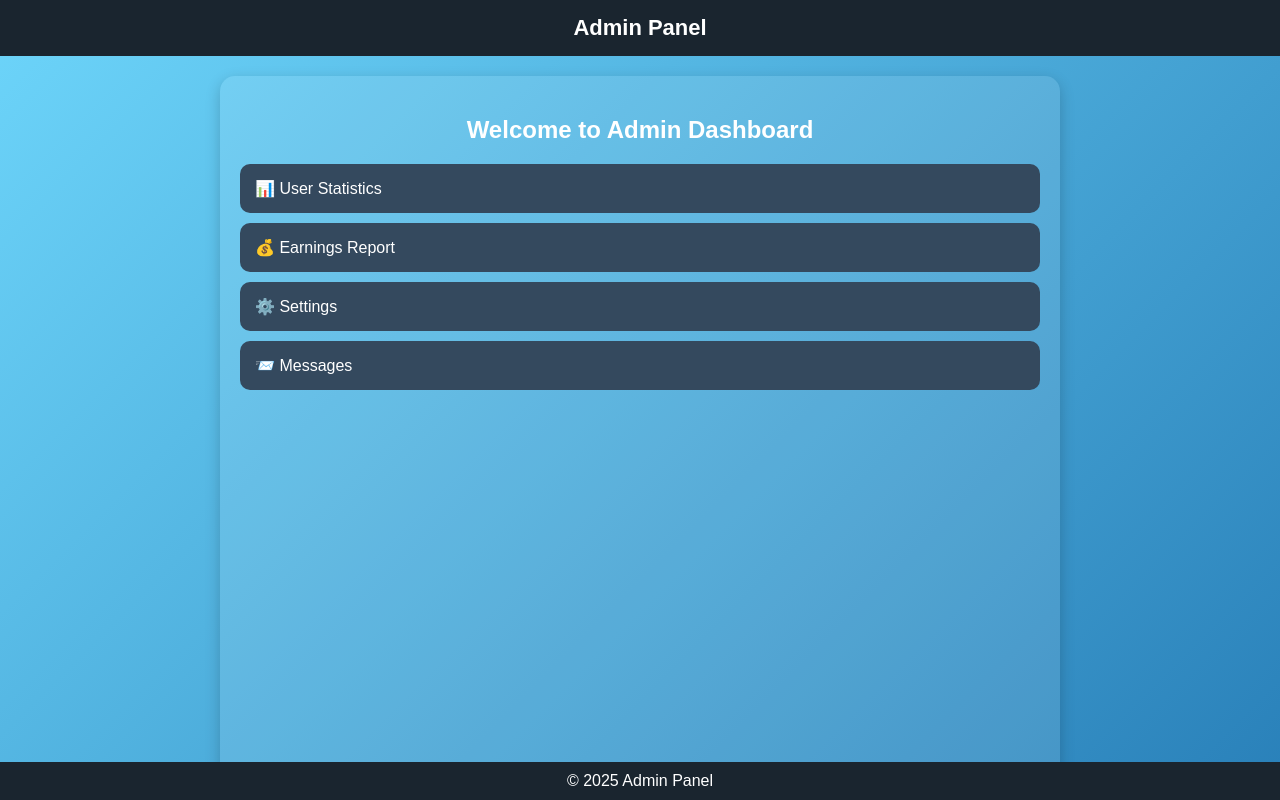
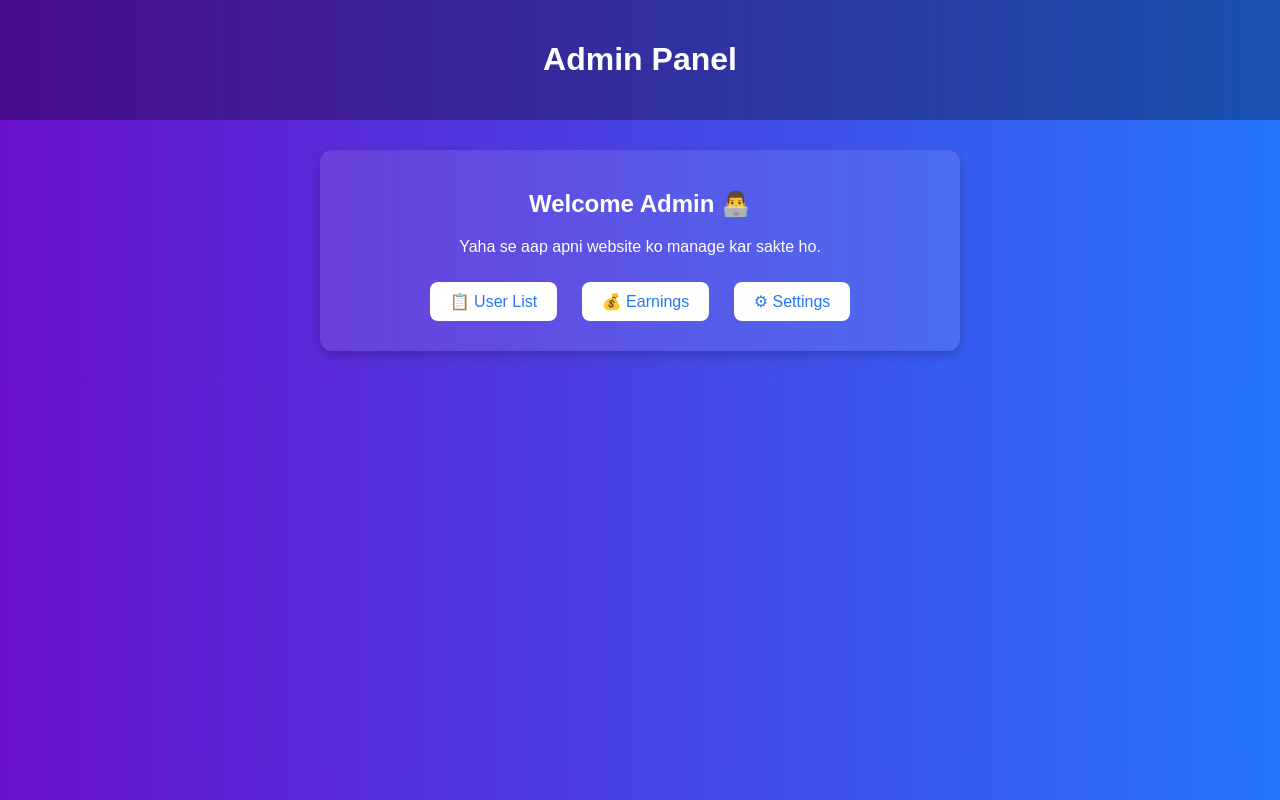
Before and after one commit to alokgupta3k/Newchatbox, a plain HTML site: page index.html in a window 1280 px wide. Drawn offline with Linux system fonts and the light colour scheme.

Commit message:
Update index.html

```diff
--- a/index.html
+++ b/index.html
@@ -7,77 +7,52 @@
   <style>
     body {
       font-family: Arial, sans-serif;
+      background: linear-gradient(to right, #6a11cb, #2575fc);
+      color: #fff;
+      text-align: center;
       margin: 0;
       padding: 0;
-      background: linear-gradient(135deg, #6dd5fa, #2980b9);
-      color: #fff;
-      display: flex;
-      flex-direction: column;
-      align-items: center;
-      min-height: 100vh;
     }
-
     header {
-      width: 100%;
-      background: #1a252f;
-      padding: 15px;
-      text-align: center;
-      font-size: 22px;
-      font-weight: bold;
+      background: rgba(0,0,0,0.3);
+      padding: 20px;
     }
-
     .container {
-      flex: 1;
-      width: 90%;
-      max-width: 800px;
-      margin-top: 20px;
-      background: rgba(255, 255, 255, 0.1);
-      border-radius: 15px;
+      margin: 30px auto;
+      max-width: 600px;
+      background: rgba(255,255,255,0.1);
       padding: 20px;
-      box-shadow: 0 5px 15px rgba(0,0,0,0.2);
+      border-radius: 12px;
+      box-shadow: 0 4px 10px rgba(0,0,0,0.2);
     }
-
-    h2 {
-      text-align: center;
-      margin-bottom: 20px;
-    }
-
-    .card {
-      background: #34495e;
-      padding: 15px;
-      border-radius: 10px;
-      margin: 10px 0;
+    button {
+      background: #fff;
+      color: #2575fc;
+      border: none;
+      padding: 10px 20px;
+      font-size: 16px;
+      margin: 10px;
+      border-radius: 8px;
+      cursor: pointer;
       transition: 0.3s;
     }
-
-    .card:hover {
-      background: #2ecc71;
-      transform: scale(1.05);
-    }
-
-    footer {
-      text-align: center;
-      padding: 10px;
-      background: #1a252f;
-      width: 100%;
-      position: fixed;
-      bottom: 0;
+    button:hover {
+      background: #2575fc;
+      color: #fff;
     }
   </style>
 </head>
 <body>
-  <header>Admin Panel</header>
+  <header>
+    <h1>Admin Panel</h1>
+  </header>
 
   <div class="container">
-    <h2>Welcome to Admin Dashboard</h2>
-    <div class="card">📊 User Statistics</div>
-    <div class="card">💰 Earnings Report</div>
-    <div class="card">⚙️ Settings</div>
-    <div class="card">📨 Messages</div>
+    <h2>Welcome Admin 👨‍💻</h2>
+    <p>Yaha se aap apni website ko manage kar sakte ho.</p>
+    <button onclick="alert('User List Opened')">📋 User List</button>
+    <button onclick="alert('Earnings Report Opened')">💰 Earnings</button>
+    <button onclick="alert('Settings Opened')">⚙ Settings</button>
   </div>
-
-  <footer>
-    © 2025 Admin Panel
-  </footer>
 </body>
 </html>
```
